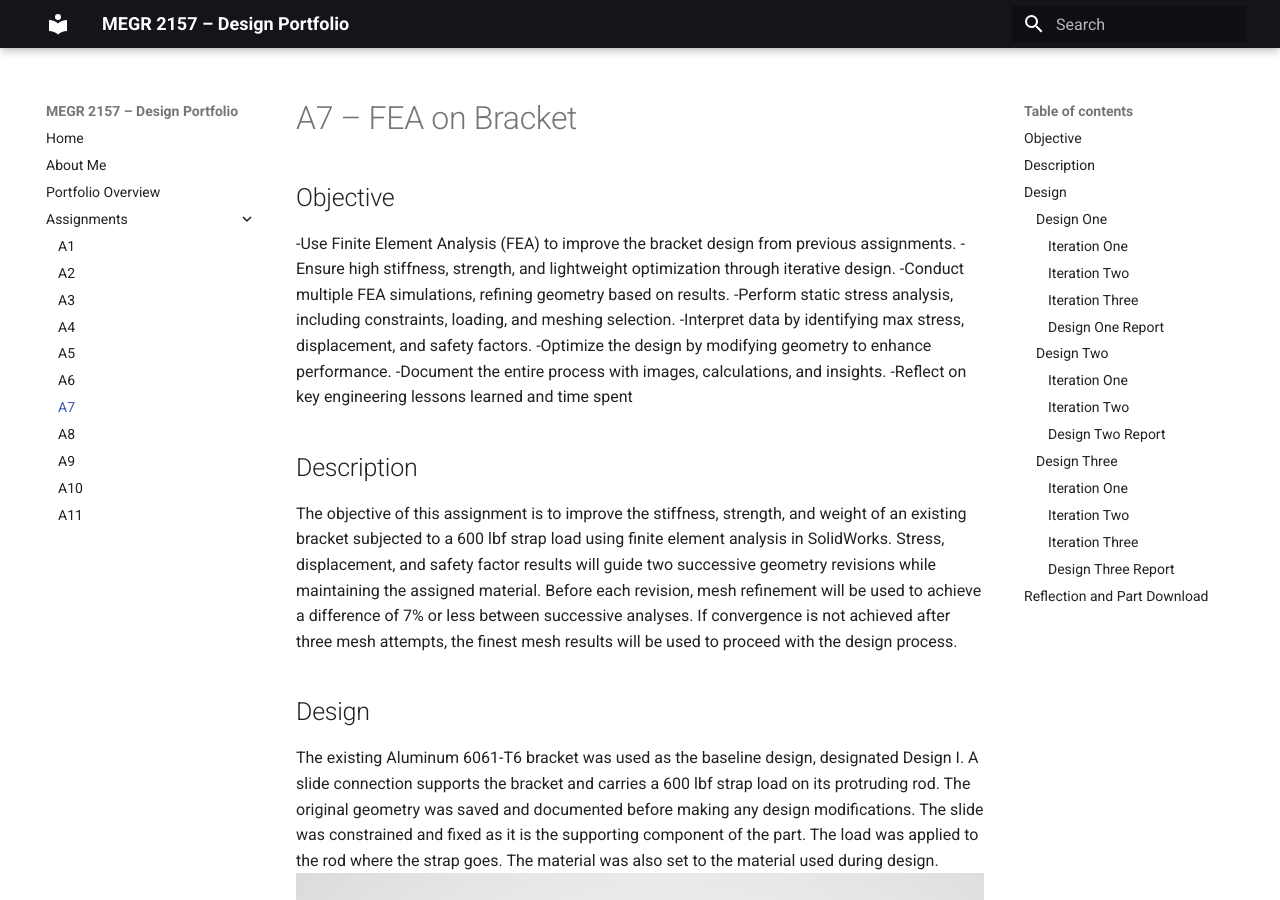
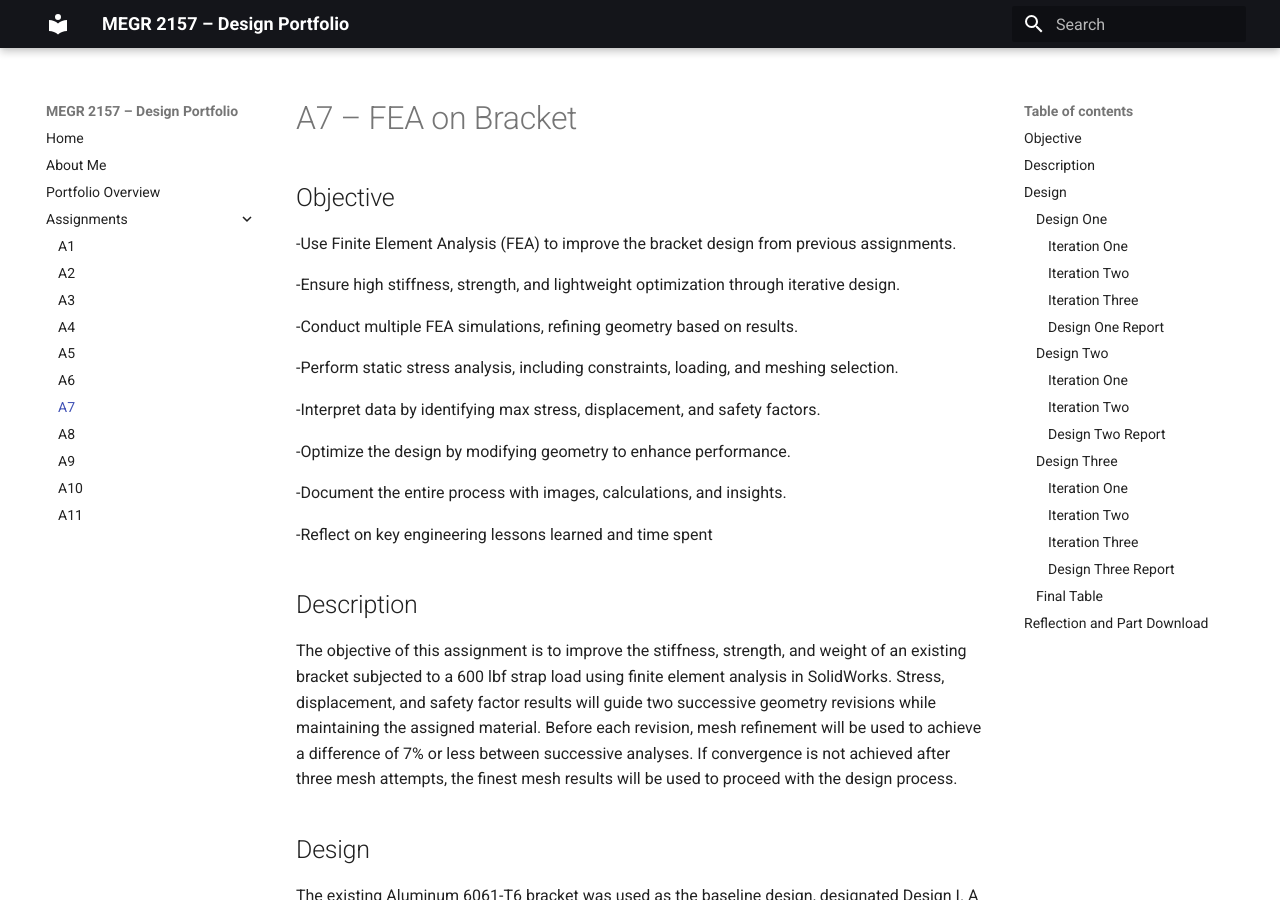
Before and after one commit to pbrown95-glitch/megr2157-portfolio, an MkDocs documentation site: the page built from docs/assignments/A07/index.md, in a window 1280 px wide and 900 px high. Built offline with MkDocs 1.6.1 and Material for MkDocs 9.7.7, drawn with Linux system fonts in a browser that asks for light colours.

Commit message:
Update index.md

```diff
--- a/docs/assignments/A07/index.md
+++ b/docs/assignments/A07/index.md
@@ -3,13 +3,21 @@
 ## Objective
 
 -Use Finite Element Analysis (FEA) to improve the bracket design from previous assignments.
+
 -Ensure high stiffness, strength, and lightweight optimization through iterative design.
+
 -Conduct multiple FEA simulations, refining geometry based on results.
+
 -Perform static stress analysis, including constraints, loading, and meshing selection.
+
 -Interpret data by identifying max stress, displacement, and safety factors.
+
 -Optimize the design by modifying geometry to enhance performance.
+
 -Document the entire process with images, calculations, and insights.
+
 -Reflect on key engineering lessons learned and time spent
+
 
 ## Description
 
@@ -127,6 +135,10 @@ Using the same calculation to find the change in the properties of interest, I f
 
 Compared with Design 2’s retained results, Design 3 reduced maximum stress by approximately 79.0% and maximum displacement by approximately 92.0%. Mass increased from 1.85 lb to 1.97 lb, an increase of approximately 6.5% based on the rounded values. Increasing the stem thickness substantially improved the predicted response with a relatively small increase in total bracket mass. While still not reaching ideal values, the changes made a significant improvement to the structural stability of this part.
 
+### Final Table
+![w](TableA7.png)
+
+
 
 ## Reflection and Part Download
 
```
